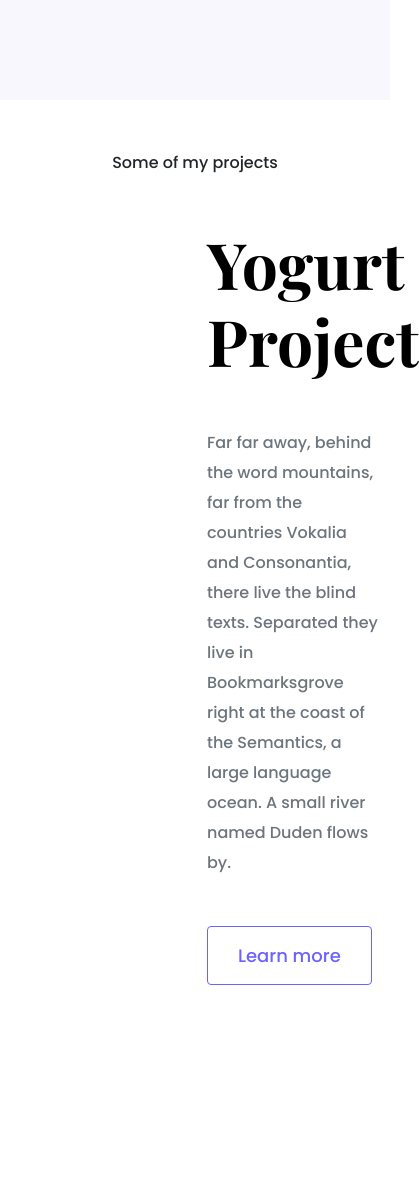
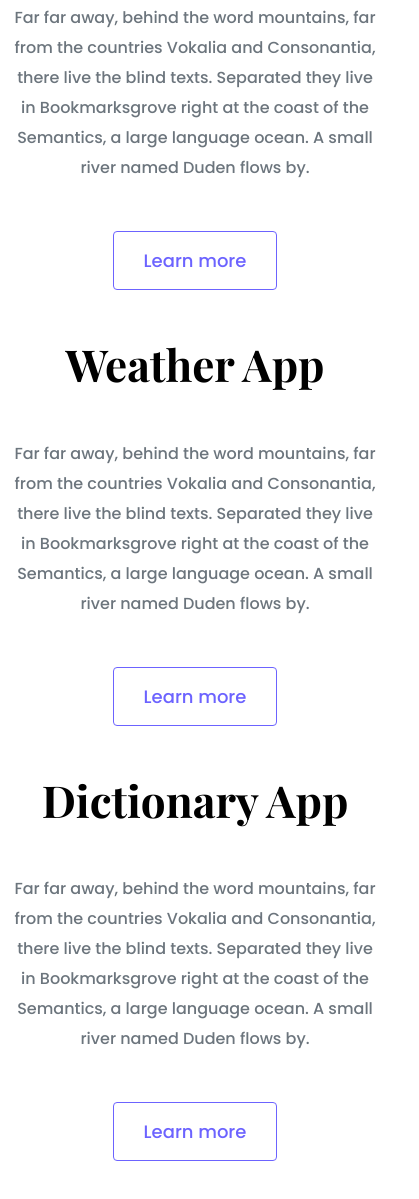
Before and after one commit to joannemukoko/portfolio-project, a plain HTML site: page index.html in a window 390 px wide. Shown: the part 691-1890 px from the top of the page, 419 px wide, since content can reach past the window. Before the commit the page ends 1676 px from the top, so only its background shows below. Drawn offline with nearby package versions, Linux system fonts and the light colour scheme.

Commit message:
completed homepage design

```diff
--- a/index.html
+++ b/index.html
@@ -39,17 +39,55 @@
     </div>
     <p class="text-center m-5">Some of my projects</p>
     <div class="container">
-      <div class="row">
-        <div class="col-6"></div>
-        <div class="col-6">
-          <h2 class="mb-5">Yogurt Project</h2>
-          <p class="mb-5 text-muted">
-            Far far away, behind the word mountains, far from the countries
-            Vokalia and Consonantia, there live the blind texts. Separated they
-            live in Bookmarksgrove right at the coast of the Semantics, a large
-            language ocean. A small river named Duden flows by.
-          </p>
-          <a href="#" class="btn btn-branding-outline"> Learn more</a>
+      <div class="row mb-5">
+        <div class="col d-none d-lg-block">
+          <img src="images/yogurt.png" class="img-fluid" alt="" />
+        </div>
+        <div class="col">
+          <div class="project-description">
+            <h2 class="mb-5">Yogurt Project</h2>
+            <p class="mb-5 text-muted">
+              Far far away, behind the word mountains, far from the countries
+              Vokalia and Consonantia, there live the blind texts. Separated
+              they live in Bookmarksgrove right at the coast of the Semantics, a
+              large language ocean. A small river named Duden flows by.
+            </p>
+            <a href="#" class="btn btn-branding-outline"> Learn more</a>
+          </div>
+        </div>
+      </div>
+      <div class="row mb-5">
+        <div class="col">
+          <div class="project-description">
+            <h2 class="mb-5">Weather App</h2>
+            <p class="mb-5 text-muted">
+              Far far away, behind the word mountains, far from the countries
+              Vokalia and Consonantia, there live the blind texts. Separated
+              they live in Bookmarksgrove right at the coast of the Semantics, a
+              large language ocean. A small river named Duden flows by.
+            </p>
+            <a href="#" class="btn btn-branding-outline"> Learn more</a>
+          </div>
+        </div>
+        <div class="col d-none d-lg-block">
+          <img src="images/weather.png" class="img-fluid" alt="" />
+        </div>
+      </div>
+      <div class="row mb-5">
+        <div class="col d-none d-lg-block">
+          <img src="images/dictionary.png" class="img-fluid" alt="" />
+        </div>
+        <div class="col">
+          <div class="project-description">
+            <h2 class="mb-5">Dictionary App</h2>
+            <p class="mb-5 text-muted">
+              Far far away, behind the word mountains, far from the countries
+              Vokalia and Consonantia, there live the blind texts. Separated
+              they live in Bookmarksgrove right at the coast of the Semantics, a
+              large language ocean. A small river named Duden flows by.
+            </p>
+            <a href="#" class="btn btn-branding-outline"> Learn more</a>
+          </div>
         </div>
       </div>
     </div>
--- a/src/script.css
+++ b/src/script.css
@@ -19,6 +19,7 @@ h6 {
 }
 h1 {
   font-size: 96px;
+  line-height: 1.5;
 }
 h2 {
   font-size: 64px;
@@ -64,3 +65,24 @@ p {
   line-height: 27px;
   padding: 15px 30px;
 }
+
+.project-description {
+  padding: 120px 60px 0;
+}
+
+@media (max-width: 960px) {
+  h1 {
+    font-size: 44px;
+    line-height: 1.5;
+  }
+  h2 {
+    font-size: 44px;
+  }
+  .hero {
+    padding: 80px 20px;
+  }
+  .project-description {
+    padding: 0;
+    text-align: center;
+  }
+}
```
Also changed, not shown: images/dictionary.png (added), images/weather.png, images/yoga.png (deleted), images/yogurt.png, 2 other files.
